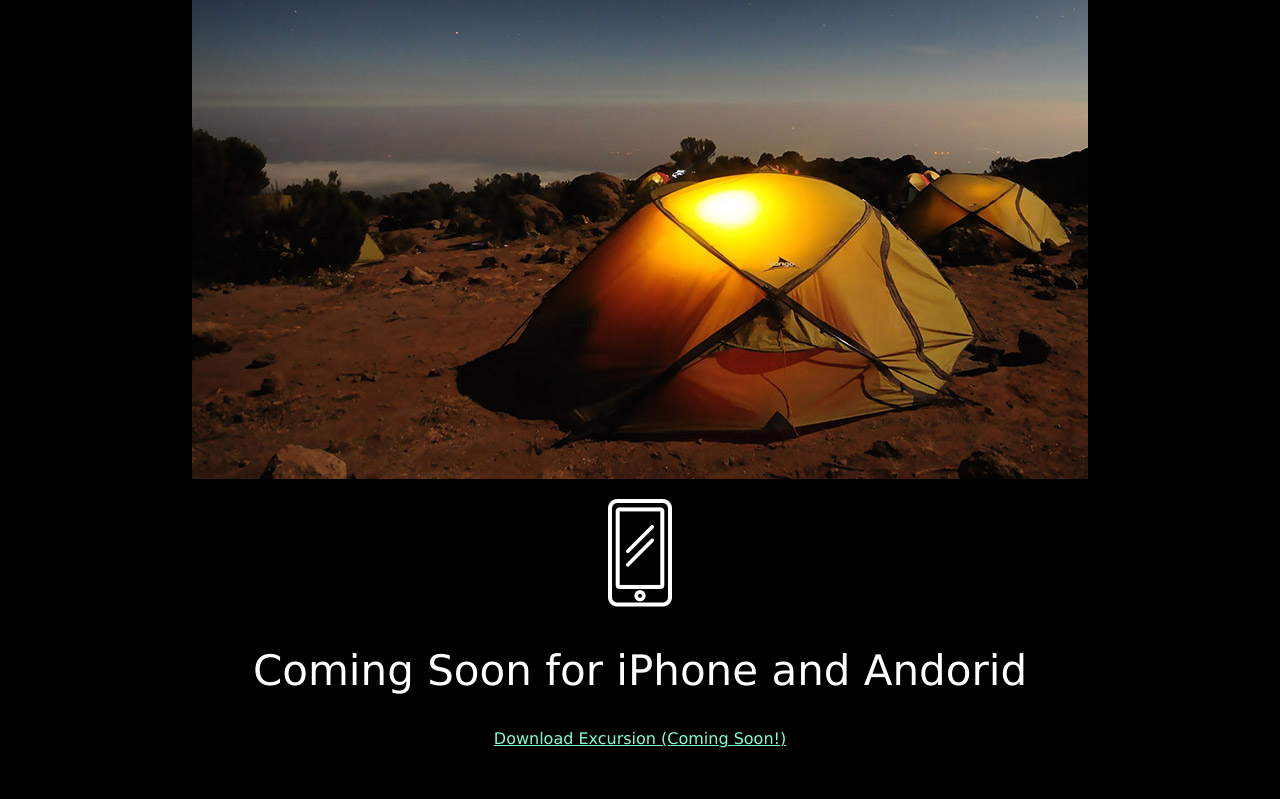
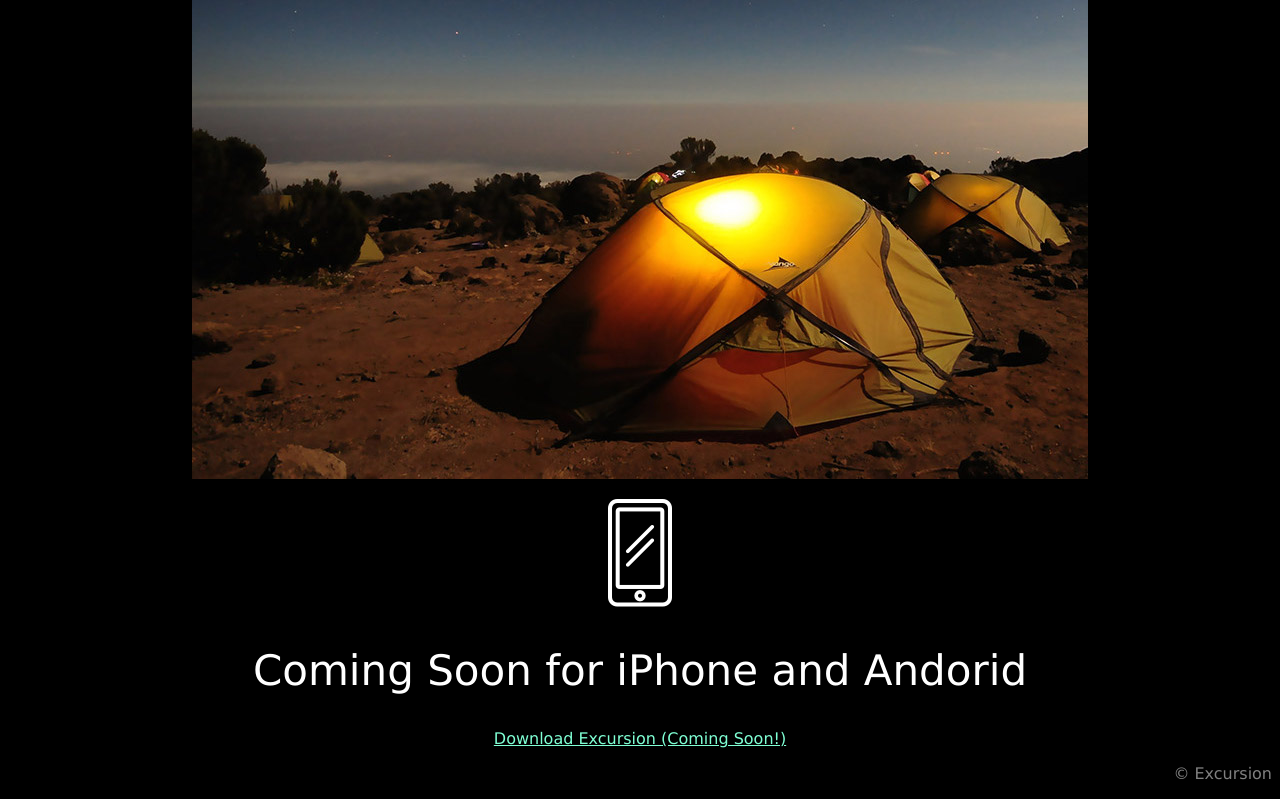
Before and after one commit to KJ-82/Excursion, a plain HTML site: page index.html in a window 1280 px wide. Shown: the part 533-1332 px from the top of the page. Before the commit the page ends 1297 px from the top, so only its background shows below. Drawn offline with Linux system fonts and the light colour scheme.

Commit message:
Final Push

```diff
--- a/index.html
+++ b/index.html
@@ -19,5 +19,6 @@
     <p><img src="resources/images/phone.png"></p>
     <h2 class="header--secondary">Coming Soon for iPhone and Andorid</h2>
     <p><a class="link--cta" href="#">Download Excursion (Coming Soon!)</a></p>
+    <p class="footer">© Excursion</p>
 </body>
 </html>
--- a/resources/css/style.css
+++ b/resources/css/style.css
@@ -30,3 +30,11 @@ body {
     font-size: 16px;
     color: aquamarine;
 }
+
+/* FOOTER */
+
+.footer{
+    font-size: 16px;
+    color: gray;
+    text-align: right;
+}
```
